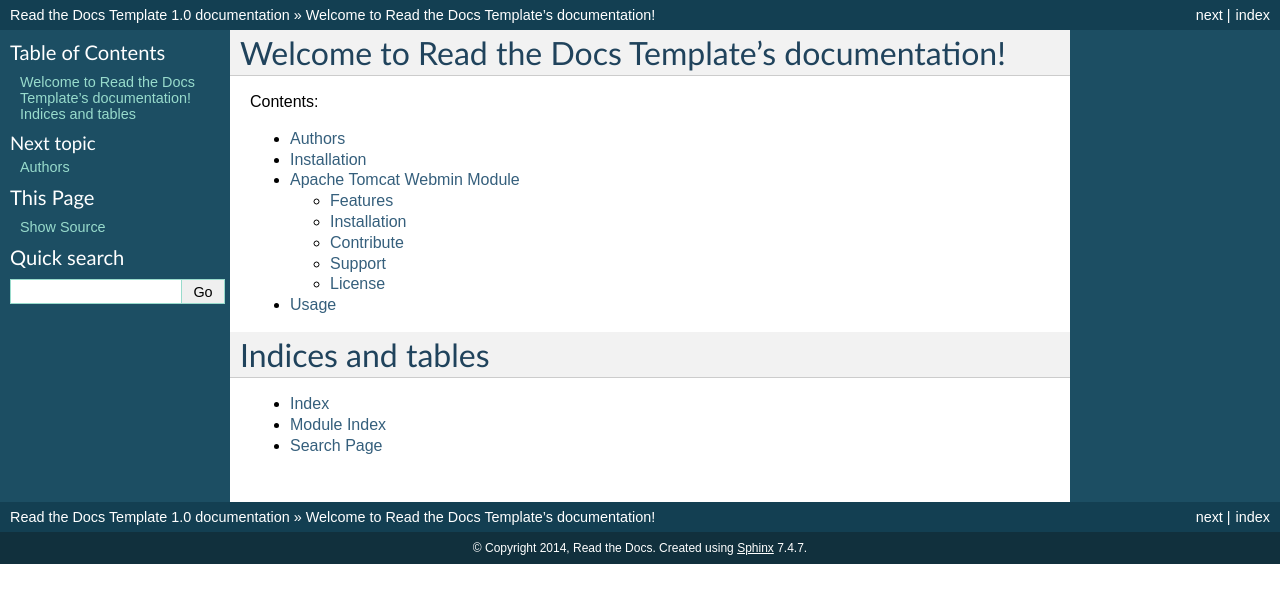
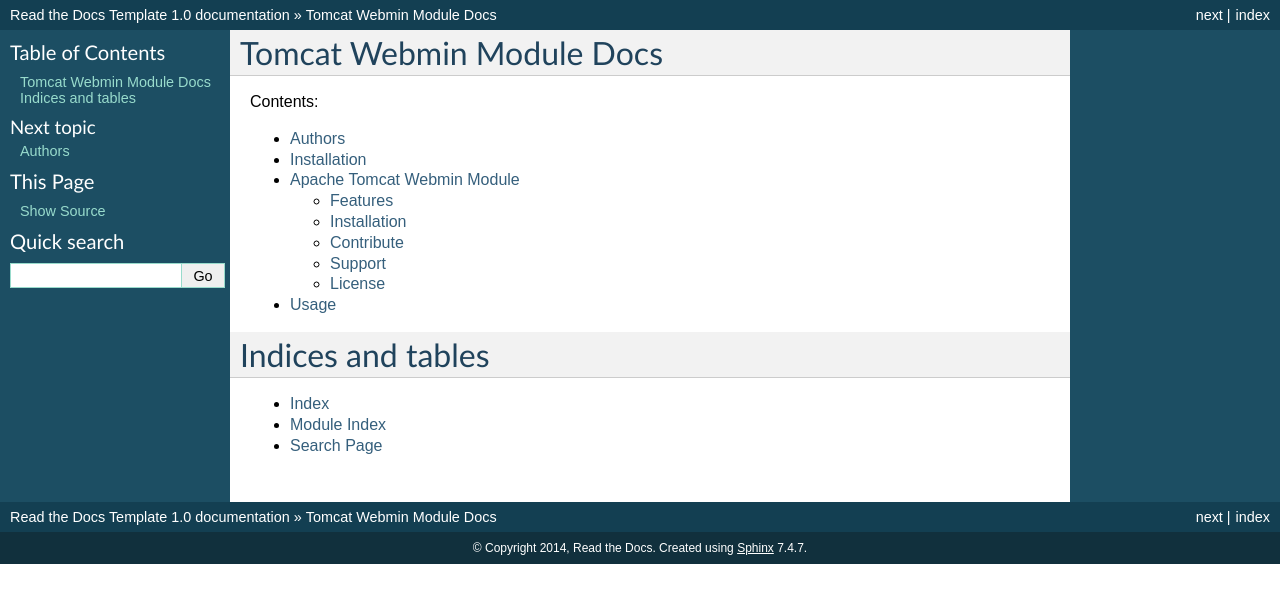
Before and after one commit to cited/Tomcat-Webmin-Module, a Sphinx documentation site: the page built from docs/index.rst, in a window 1280 px wide. Shown: the top 603 px of the page. Built offline with Sphinx 7.4.7, drawn with Linux system fonts in a browser that asks for light colours.

Commit message:
Update index.rst

```diff
--- a/docs/index.rst
+++ b/docs/index.rst
@@ -2,8 +2,7 @@
    sphinx-quickstart on Tue Aug 26 14:19:49 2014.
    You can adapt this file completely to your liking, but it should at least
    contain the root `toctree` directive.
-
-Welcome to Read the Docs Template's documentation!
+Tomcat Webmin Module Docs
 ==================================================
 
 Contents:
```
